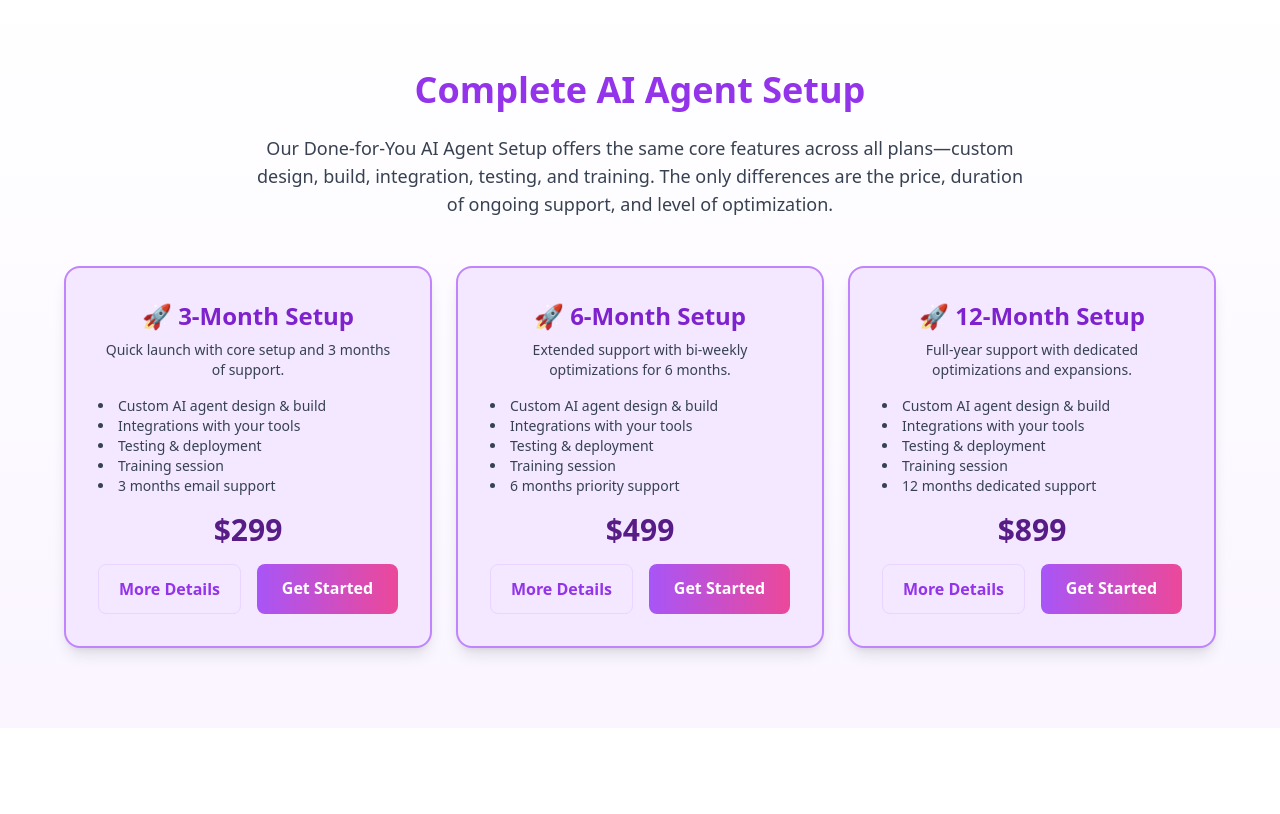
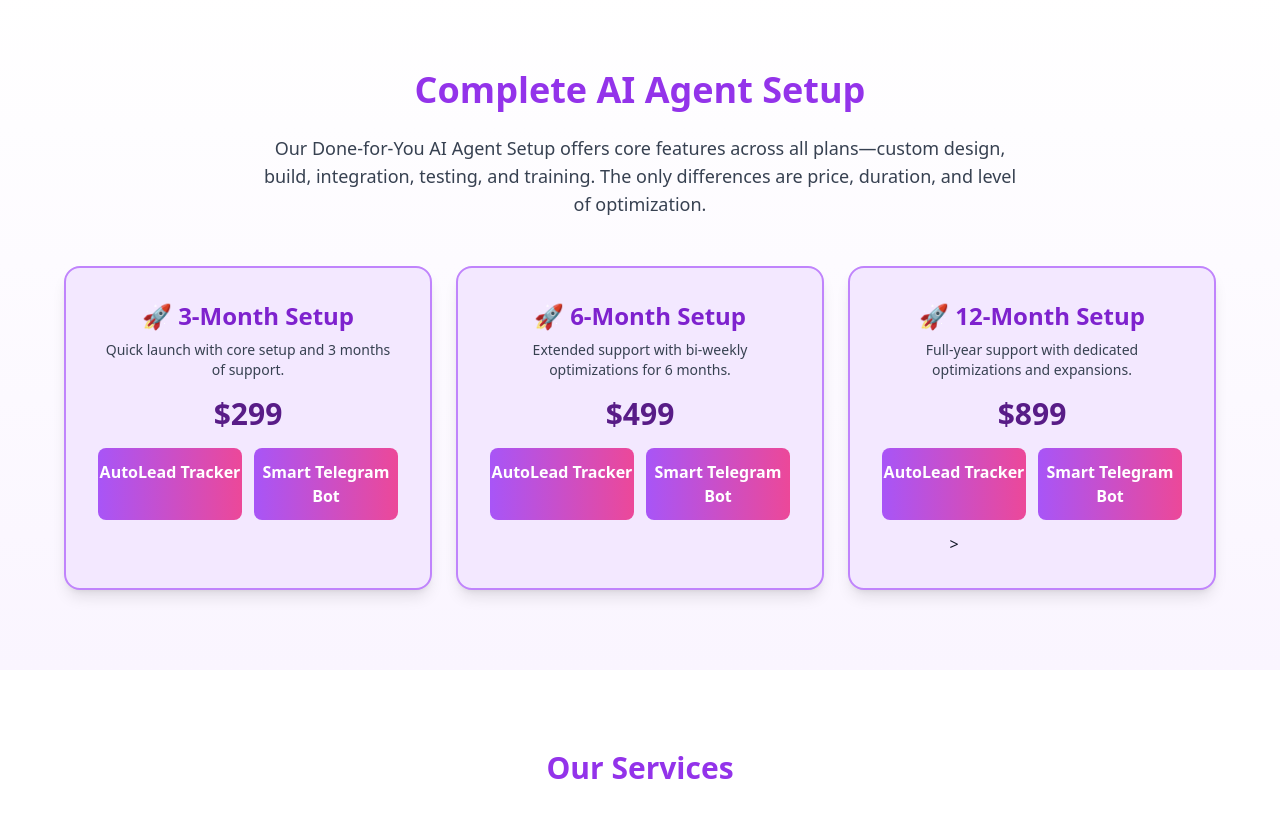
Before and after one commit to Hitendrasinhdata7/aksharai.com, a plain HTML site: page index.html in a window 1280 px wide. Shown: the part 2500-3314 px from the top of the page. Drawn offline with nearby package versions, Linux system fonts and the light colour scheme.

Commit message:
Updated on 21092025

```diff
--- a/index.html
+++ b/index.html
@@ -109,7 +109,7 @@
 
         <!-- Product Card: Leads to Google Sheets CRM -->
         <article class="bg-white rounded-2xl shadow hover:shadow-xl p-6 flex flex-col" id="card-leads-crm">
-          <h3 class="text-xl font-bold text-purple-700">Leads to Google Sheets CRM</h3>
+          <h3 class="text-xl font-bold text-purple-700">AutoLead Tracker</h3>
           <p class="text-gray-600 text-sm mt-2 flex-grow">Turn any lead source (forms, chat, email) into a lightweight CRM in Google Sheets—automated, searchable, and actionable.</p>
           <ul class="text-left text-sm mt-4 list-disc list-inside text-gray-700">
             <li>Pre-built Sheets templates & dashboard</li>
@@ -125,7 +125,7 @@
 
         <!-- Product Card: Telegram Bot with Google Sheets -->
         <article class="bg-white rounded-2xl p-6 shadow hover:shadow-xl flex flex-col" id="card-telegram">
-          <h3 class="text-xl font-bold text-purple-700">Telegram Bot with Google Sheets</h3>
+          <h3 class="text-xl font-bold text-purple-700">Smart Telegram Bot</h3>
           <p class="text-gray-600 text-sm mt-2 flex-grow">Deploy a Telegram bot to collect responses, answer FAQs, and push structured data to Sheets for reporting.</p>
           <ul class="text-left text-sm mt-4 list-disc list-inside text-gray-700">
             <li>Bot template with command examples</li>
@@ -168,7 +168,7 @@
 
       <div id="modal-leads" class="fixed inset-0 bg-black bg-opacity-50 flex items-center justify-center hidden z-50 overscroll-contain">
         <div class="bg-white rounded-2xl p-6 sm:p-8 max-w-lg w-full mx-4 shadow-xl max-h-[70vh] sm:max-h-[80vh] overflow-y-auto">
-          <h3 class="text-2xl font-bold text-purple-700 mb-4">Leads to Google Sheets CRM — Full Details</h3>
+          <h3 class="text-2xl font-bold text-purple-700 mb-4">AutoLead Tracker — Full Details</h3>
           <p class="text-gray-700 mb-4">Turn Google Sheets into a functional CRM with lead capture, scoring, notifications, and reporting.</p>
           <h4 class="mt-4 font-semibold">What’s included</h4>
           <ul class="list-disc list-inside text-gray-700 mb-4">
@@ -192,7 +192,7 @@
 
       <div id="modal-telegram" class="fixed inset-0 bg-black bg-opacity-50 flex items-center justify-center hidden z-50 overscroll-contain">
         <div class="bg-white rounded-2xl p-6 sm:p-8 max-w-lg w-full mx-4 shadow-xl max-h-[70vh] sm:max-h-[80vh] overflow-y-auto">
-          <h3 class="text-2xl font-bold text-purple-700 mb-4">Telegram Bot with Google Sheets — Full Details</h3>
+          <h3 class="text-2xl font-bold text-purple-700 mb-4">Smart Telegram Bot — Full Details</h3>
           <p class="text-gray-700 mb-4">A deployable Telegram bot that collects data, responds to users, and stores interactions in Google Sheets for analysis.</p>
           <h4 class="mt-4 font-semibold">What’s included</h4>
           <ul class="list-disc list-inside text-gray-700 mb-4">
@@ -255,28 +255,22 @@
     </div>
   </section>
 
-  <!-- Pricing / Complete AI Agent Setup -->
   <section id="pricing" class="py-20 px-4 bg-gradient-to-b from-white to-purple-50">
   <div class="container mx-auto max-w-6xl text-center">
     <h2 class="text-4xl font-extrabold text-purple-600 mb-6">Complete AI Agent Setup</h2>
-      <p class="max-w-3xl mx-auto text-gray-700 mb-12 text-lg">Our Done-for-You AI Agent Setup offers the same core features across all plans—custom design, build, integration, testing, and training. The only differences are the price, duration of ongoing support, and level of optimization.</p>
+    <p class="max-w-3xl mx-auto text-gray-700 mb-12 text-lg">
+      Our Done-for-You AI Agent Setup offers core features across all plans—custom design, build, integration, testing, and training. The only differences are price, duration, and level of optimization.
+    </p>
 
     <div class="grid sm:grid-cols-1 md:grid-cols-3 gap-6 justify-items-center">
       <!-- 3-Month Setup -->
       <div class="bg-purple-100 border-2 border-purple-400 rounded-2xl p-8 shadow-lg hover:scale-105 transition w-full max-w-md">
         <h3 class="text-2xl font-bold text-purple-700 mb-2">🚀 3-Month Setup</h3>
         <p class="text-gray-700 text-sm mb-4">Quick launch with core setup and 3 months of support.</p>
-          <ul class="text-left list-disc list-inside text-sm text-gray-700 mb-4">
-            <li>Custom AI agent design & build</li>
-            <li>Integrations with your tools</li>
-            <li>Testing & deployment</li>
-            <li>Training session</li>
-            <li>3 months email support</li>
-          </ul>
         <p class="text-3xl font-extrabold text-purple-900 mb-4">$299</p>
-          <div class="flex gap-4">
-            <button onclick="openModal('3-month')" class="flex-1 text-center py-3 rounded-lg border border-purple-200 hover:bg-purple-50 text-purple-600 font-semibold">More Details</button>
-            <a href="https://gumroad.com" target="_blank" class="flex-1 text-center py-3 rounded-lg bg-gradient-to-r from-purple-500 to-pink-500 text-white font-bold">Get Started</a>
+        <div class="grid grid-cols-2 gap-3">
+          <a href="https://pci.jotform.com/form/252605274333049" target="_blank" class="text-center py-3 rounded-lg bg-gradient-to-r from-purple-500 to-pink-500 text-white font-bold">AutoLead Tracker</a>
+          <a href="https://form.jotform.com/hr223830/telegram-bot-setup-order-details" target="_blank" class="text-center py-3 rounded-lg bg-gradient-to-r from-purple-500 to-pink-500 text-white font-bold">Smart Telegram Bot</a>
         </div>
       </div>
 
@@ -284,17 +278,10 @@
       <div class="bg-purple-100 border-2 border-purple-400 rounded-2xl p-8 shadow-lg hover:scale-105 transition w-full max-w-md">
         <h3 class="text-2xl font-bold text-purple-700 mb-2">🚀 6-Month Setup</h3>
         <p class="text-gray-700 text-sm mb-4">Extended support with bi-weekly optimizations for 6 months.</p>
-          <ul class="text-left list-disc list-inside text-sm text-gray-700 mb-4">
-            <li>Custom AI agent design & build</li>
-            <li>Integrations with your tools</li>
-            <li>Testing & deployment</li>
-            <li>Training session</li>
-            <li>6 months priority support</li>
-          </ul>
         <p class="text-3xl font-extrabold text-purple-900 mb-4">$499</p>
-          <div class="flex gap-4">
-            <button onclick="openModal('6-month')" class="flex-1 text-center py-3 rounded-lg border border-purple-200 hover:bg-purple-50 text-purple-600 font-semibold">More Details</button>
-            <a href="https://gumroad.com" target="_blank" class="flex-1 text-center py-3 rounded-lg bg-gradient-to-r from-purple-500 to-pink-500 text-white font-bold">Get Started</a>
+        <div class="grid grid-cols-2 gap-3">
+          <a href="https://pci.jotform.com/form/252605274333049" target="_blank" class="text-center py-3 rounded-lg bg-gradient-to-r from-purple-500 to-pink-500 text-white font-bold">AutoLead Tracker</a>
+          <a href="https://form.jotform.com/hr223830/telegram-bot-setup-order-details" target="_blank" class="text-center py-3 rounded-lg bg-gradient-to-r from-purple-500 to-pink-500 text-white font-bold">Smart Telegram Bot</a>
         </div>
       </div>
 
@@ -302,20 +289,15 @@
       <div class="bg-purple-100 border-2 border-purple-400 rounded-2xl p-8 shadow-lg hover:scale-105 transition w-full max-w-md">
         <h3 class="text-2xl font-bold text-purple-700 mb-2">🚀 12-Month Setup</h3>
         <p class="text-gray-700 text-sm mb-4">Full-year support with dedicated optimizations and expansions.</p>
-          <ul class="text-left list-disc list-inside text-sm text-gray-700 mb-4">
-            <li>Custom AI agent design & build</li>
-            <li>Integrations with your tools</li>
-            <li>Testing & deployment</li>
-            <li>Training session</li>
-            <li>12 months dedicated support</li>
-          </ul>
         <p class="text-3xl font-extrabold text-purple-900 mb-4">$899</p>
-          <div class="flex gap-4">
-            <button onclick="openModal('12-month')" class="flex-1 text-center py-3 rounded-lg border border-purple-200 hover:bg-purple-50 text-purple-600 font-semibold">More Details</button>
-            <a href="https://gumroad.com" target="_blank" class="flex-1 text-center py-3 rounded-lg bg-gradient-to-r from-purple-500 to-pink-500 text-white font-bold">Get Started</a>
+        <div class="grid grid-cols-2 gap-3">
+        <a href="https://pci.jotform.com/form/252605274333049" target="_blank" class="text-center py-3 rounded-lg bg-gradient-to-r from-purple-500 to-pink-500 text-white font-bold">AutoLead Tracker</a>
+          <a href="https://form.jotform.com/hr223830/telegram-bot-setup-order-details" target="_blank" class="text-center py-3 rounded-lg bg-gradient-to-r from-purple-500 to-pink-500 text-white font-bold">Smart Telegram Bot</a>>
         </div>
       </div>
     </div>
+  </div>
+</section>
 
       <!-- Modals for Pricing -->
       <div id="modal-3-month" class="fixed inset-0 bg-black bg-opacity-50 flex items-center justify-center hidden z-50 overscroll-contain">
```
Lines whose indentation alone changed are shown as unchanged.
